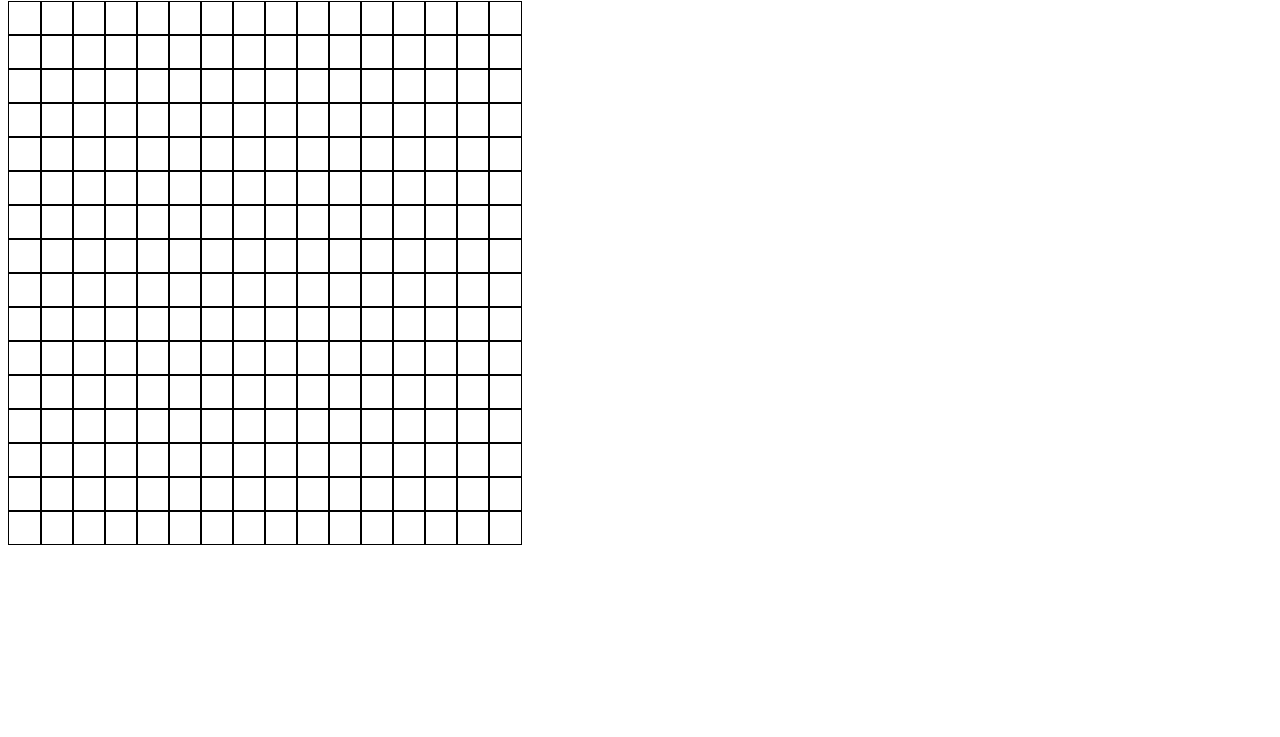
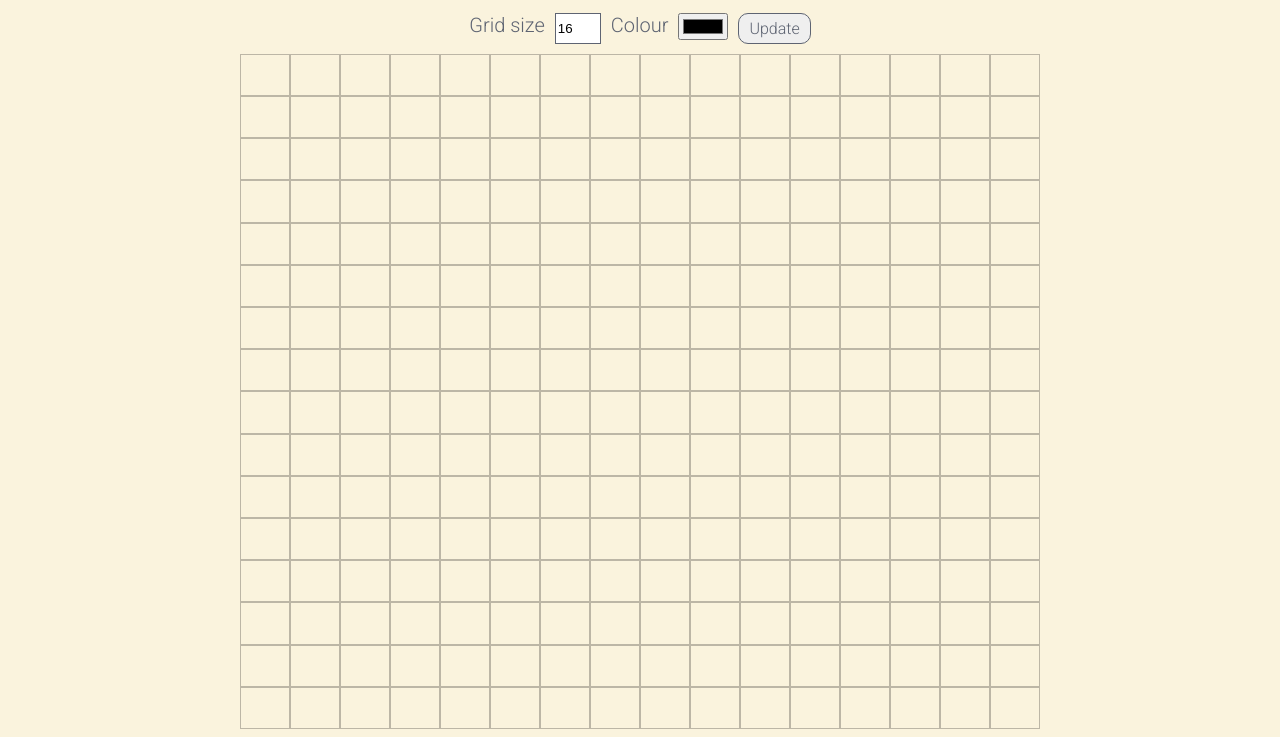
Before and after one commit to alicee88/odin-EtchASketch2, a plain HTML site: page index.html in a window 1280 px wide. Shown: the part 79-816 px from the top of the page. Drawn offline with Linux system fonts and the light colour scheme.

Commit message:
Add configurable grid size and paint colour

```diff
--- a/index.html
+++ b/index.html
@@ -6,11 +6,23 @@
     <meta http-equiv="X-UA-Compatible" content="IE=edge">
     <meta name="viewport" content="width=device-width, initial-scale=1.0">
     <link rel="stylesheet" href="styles.css">
+    <link rel="preconnect" href="https://fonts.googleapis.com">
+    <link rel="preconnect" href="https://fonts.gstatic.com" crossorigin>
+    <link href="https://fonts.googleapis.com/css2?family=Acme&family=Roboto:wght@300&display=swap" rel="stylesheet">
+
+
     <title>Etch A Sketch</title>
 </head>
 
 <body>
     <h1>ETCH A SKETCH</h1>
+    <div class="grid-settings">
+        <label for="gridsize">Grid size</label>
+        <input type="number" id="gridsize" name="gridsize" minlength="2" maxlength="100" value="16">
+        <label for="colour">Colour</label>
+        <input type="color" id="colour" name="colour">
+        <button id="submit">Update</button>
+    </div>
     <div class="container">
 
     </div>
--- a/script.js
+++ b/script.js
@@ -1,12 +1,15 @@
 const containerDiv = document.querySelector('.container');
-const cells = new Array(256);
-const cellSize = '2rem';
+const updateButton = document.querySelector('#submit');
+const gridSizeInput = document.querySelector('#gridsize');
+const colourInput = document.querySelector('#colour');
+const cells = new Array(10000);
+let numberOfCells = 16;
+
 function setupGrid() {
-    for (let i = 0; i < 256; i++) {
+    containerDiv.textContent = "";
+    containerDiv.style.gridTemplate = `repeat(${numberOfCells}, 1fr) / repeat(${numberOfCells}, 1fr)`;
+    for (let i = 0; i < (numberOfCells * numberOfCells); i++) {
         cells[i] = document.createElement('div');
-        cells[i].style.border = '1px solid black';
-        cells[i].style.height = cellSize;
-        cells[i].style.width = cellSize;
         cells[i].classList.add('cell');
         containerDiv.appendChild(cells[i]);
         cells[i].addEventListener('mouseenter', paint);
@@ -14,7 +17,16 @@ function setupGrid() {
 }
 
 function paint(e) {
-    this.style.backgroundColor = 'coral';
+    this.style.backgroundColor = colourInput.value;
 }
 
+function updateGridSize(e) {
+    numberOfCells = gridSizeInput.value;
+    setupGrid();
+}
+
+updateButton.addEventListener('click', updateGridSize);
+
+
+
 setupGrid();
--- a/styles.css
+++ b/styles.css
@@ -1,8 +1,69 @@
-html {
+body {
     box-sizing: border-box;
+    max-width: 100%;
+    max-height: 100vh;
+    display: flex;
+    justify-content: center;
+    align-items: center;
+    flex-direction: column;
+    font-family: Roboto, sans-serif;
+    background: #FAF3DD;
+    color: #5E6472;
+}
+
+h1 {
+    font-family: Acme, sans-serif;
+}
+
+.grid-settings {
+    display: flex;
+    gap: 10px;
+    font-size: 20px;
+}
+
+#gridsize {
+    width: 2.5rem;
+    border: 1px solid #5E6472;
+}
+
+#submit {
+    border-radius: 10px;
+    border: 1px solid #5E6472;
+    font-family: Roboto, sans-serif;
+    font-size: 16px;
+    color: #5E6472;
+    padding: 5px 10px;
+
+}
+
+#submit:hover {
+    box-shadow: rgba(50, 50, 93, 0.25) 0px 6px 12px -2px, rgba(0, 0, 0, 0.3) 0px 3px 7px -3px;
 }
 
 .container {
     display: grid;
-    grid-template-columns: repeat(16, 2rem);
+    width: 800px;
+    height: 800px;
+    grid-template: repeat(16, 1fr) / repeat(16, 1fr);
+    grid-gap: 0;
+    margin-top: 10px;
+
 }
+
+.cell {
+    border: 1px solid rgba(0, 0, 0, 0.25);
+}
+
+@media (max-width: 800px) {
+    .container {
+        width: 400px;
+        height: 400px;
+    }
+}
+
+@media (max-width: 400px) {
+    .container {
+        width: 200px;
+        height: 200px;
+    }
+}
```
